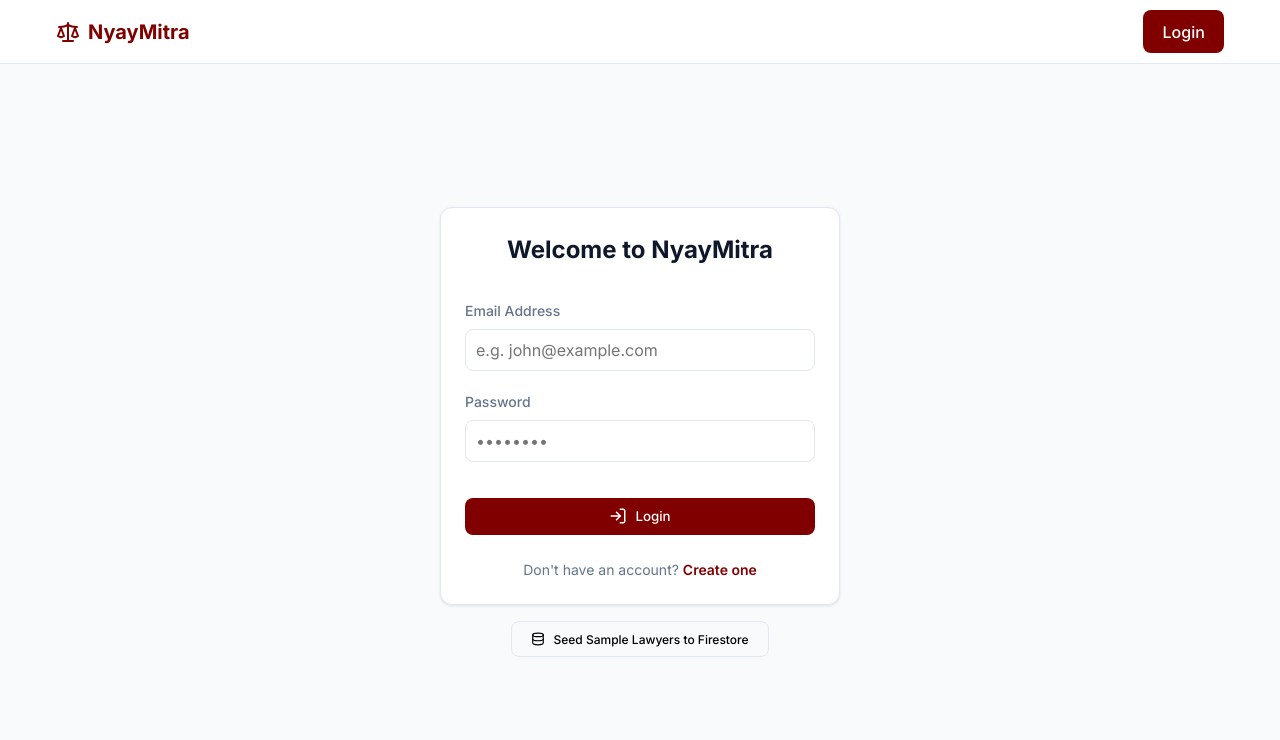
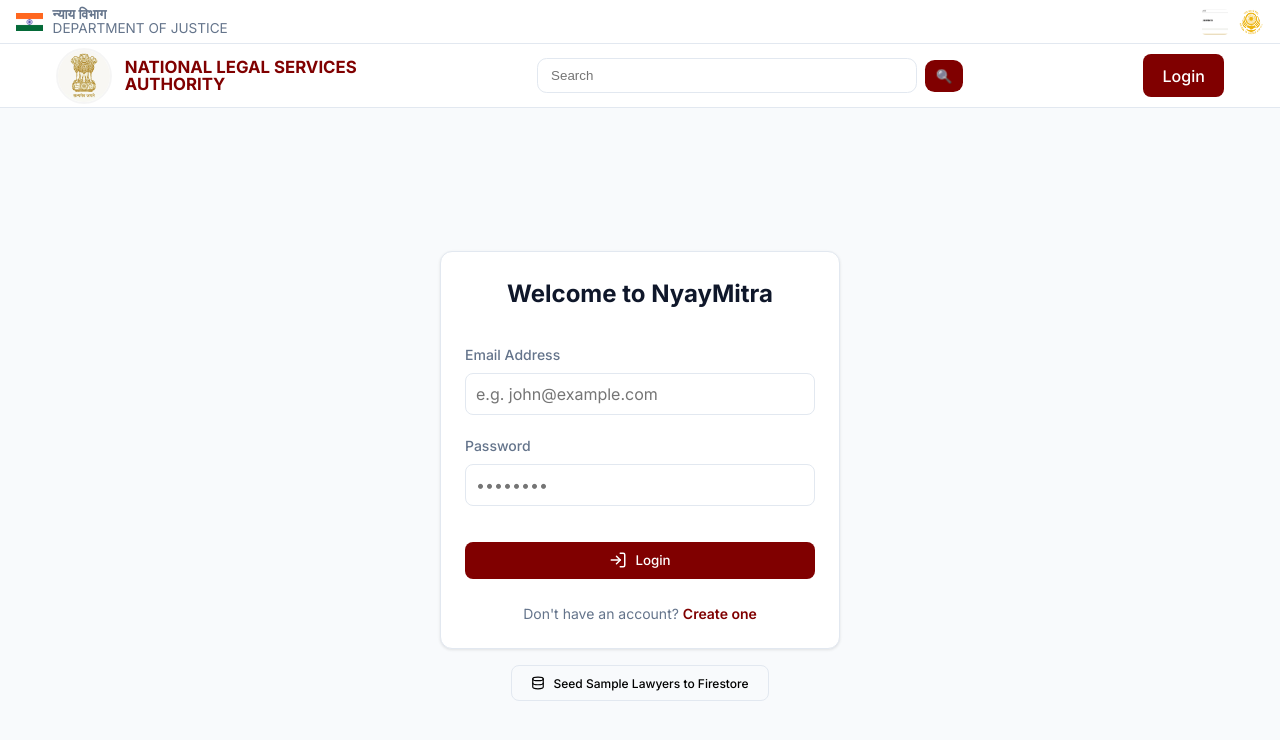
Before and after one commit to unknownmember4u/NyayMitra, a React (Vite) app: page /login in a window 1280 px wide. Shown: the top 740 px of the page. Built offline with nearby package versions, Linux system fonts and the light colour scheme; no server answers.

Commit message:
finetuning

```diff
--- a/src/components/layout/Navbar.jsx
+++ b/src/components/layout/Navbar.jsx
@@ -3,6 +3,10 @@
 import { useAuth } from '../../context/AuthContext';
 import { authService } from '../../services/authService';
 import { Scale, LogOut, User } from 'lucide-react';
+import flagIcon from '../../assets/icons/Flag.png';
+import lokAdalat from '../../assets/icons/lok-adalat.png';
+import satyamev from '../../assets/icons/satyamev.jpeg';
+import targetIcon from '../../assets/icons/target.jpeg';
 
 const Navbar = () => {
     const { currentUser } = useAuth();
@@ -18,13 +22,37 @@
     };
 
     return (
-        <nav className="navbar">
+        <header className="site-header">
+            <div className="gov-top">
+                <div className="gov-left">
+                    <img src={flagIcon} alt="India Flag" className="flag" />
+                    <div className="gov-text">
+                        <span className="hi">न्याय विभाग</span>
+                        <span className="en">DEPARTMENT OF JUSTICE</span>
+                    </div>
+                </div>
+                <div className="gov-right">
+                    <img src={targetIcon} alt="access" className="gov-small-icon" />
+                    <img src={lokAdalat} alt="lok-adalat" className="gov-small-icon" />
+                </div>
+            </div>
+
+            <nav className="navbar main-nav">
                 <div className="container navbar-content">
-                <Link to="/" className="logo flex-between" style={{ gap: '0.5rem' }}>
-                    <Scale size={24} />
-                    <span>NyayMitra</span>
+                    <Link to="/" className="brand">
+                        <img src={satyamev} alt="satyamev" className="brand-icon" />
+                        <div className="brand-title">
+                            <div className="big-title">NATIONAL LEGAL SERVICES</div>
+                            <div className="big-title">AUTHORITY</div>
+                        </div>
                     </Link>
 
+                    <div className="search-wrap">
+                        <input className="search-input" placeholder="Search" aria-label="Search" />
+                        <button className="search-btn" aria-label="Search Button">🔍</button>
+                    </div>
+
+                    {/* Right side actions (login / user) */}
                     {currentUser ? (
                         <div className="nav-actions">
                             {currentUser.name === 'Ashish Kamble' && (
@@ -46,6 +74,7 @@
                     )}
                 </div>
             </nav>
+        </header>
     );
 };
 
--- a/src/index.css
+++ b/src/index.css
@@ -157,6 +157,124 @@
   z-index: 10;
 }
 
+/* Government style top bar */
+.site-header {
+  width: 100%;
+}
+
+.gov-top {
+  height: 44px;
+  display: flex;
+  align-items: center;
+  justify-content: space-between;
+  padding: 0 1rem;
+  background: var(--white);
+  border-bottom: 1px solid var(--border);
+}
+
+.gov-left {
+  display: flex;
+  align-items: center;
+  gap: 0.6rem;
+}
+
+.flag {
+  height: 18px;
+  width: auto;
+  display: inline-block;
+}
+
+.gov-text {
+  display: flex;
+  flex-direction: column;
+  line-height: 1;
+  font-size: 0.85rem;
+  color: var(--text-muted);
+}
+
+.gov-text .hi {
+  font-weight: 600;
+}
+
+.gov-right {
+  display: flex;
+  gap: 0.6rem;
+  align-items: center;
+}
+
+.gov-small-icon {
+  height: 26px;
+  width: 26px;
+  object-fit: cover;
+  border-radius: 4px;
+}
+
+/* Main nav enhancements */
+.main-nav .container {
+  display: flex;
+  align-items: center;
+  justify-content: space-between;
+  gap: 1rem;
+}
+
+.brand {
+  display: flex;
+  align-items: center;
+  gap: 0.8rem;
+  color: var(--primary);
+}
+
+.brand-icon {
+  width: 56px;
+  height: 56px;
+  object-fit: cover;
+  border-radius: 9999px;
+  border: 2px solid rgba(0,0,0,0.04);
+}
+
+.brand-title .big-title {
+  font-size: 1.05rem;
+  font-weight: 700;
+  line-height: 1;
+}
+
+.search-wrap {
+  display: flex;
+  align-items: center;
+  gap: 0.5rem;
+}
+
+.search-input {
+  padding: 0.56rem 0.8rem;
+  border-radius: 0.6rem;
+  border: 1px solid var(--border);
+  width: 380px;
+}
+
+.search-btn {
+  background: var(--primary);
+  color: white;
+  border-radius: 0.6rem;
+  border: none;
+  padding: 0.5rem 0.65rem;
+}
+
+.emblem {
+  width: 64px;
+  height: 64px;
+  object-fit: contain;
+}
+
+@media (max-width: 768px) {
+  .search-input {
+    width: 140px;
+  }
+
+  .brand-title .big-title { font-size: 0.95rem; }
+
+  .gov-text { display:none; }
+}
+
 .nav-actions {
   display: flex;
   align-items: center;
--- a/src/pages/CreateCase.jsx
+++ b/src/pages/CreateCase.jsx
@@ -12,9 +12,12 @@
     const [description, setDescription] = useState('');
     const [documents, setDocuments] = useState([]); // Base64 or metadata
     const [aiUrgency, setAiUrgency] = useState(null);
+    const [aiModel, setAiModel] = useState(null);
+    const [aiRaw, setAiRaw] = useState(null);
     const [loading, setLoading] = useState(false);
 
     // Voice States
+    const [voiceLang, setVoiceLang] = useState('mr');
     const [isRecording, setIsRecording] = useState(false);
     const [transcribing, setTranscribing] = useState(false);
     const [analyzing, setAnalyzing] = useState(false);
@@ -58,6 +61,7 @@
         setTranscribing(true);
         const formData = new FormData();
         formData.append('audio', audioBlob, 'recording.webm');
+        formData.append('language', voiceLang);
 
         try {
             const response = await fetch('http://localhost:5000/transcribe', {
@@ -94,6 +98,8 @@
             if (data.category) setCategory(data.category);
             if (data.description) setDescription(data.description);
             if (data.urgency) setAiUrgency(data.urgency);
+            if (data.model) setAiModel(data.model);
+            if (data.raw) setAiRaw(data.raw);
         } catch (err) {
             console.error("Analysis failed", err);
             alert("AI processing failed. Please check backend and Gemini API key.");
@@ -159,6 +165,25 @@
                         <h3 className="m-b-1">Record Your Voice</h3>
                         <p className="text-muted m-b-2">Tell us about your problem in your own language.</p>
 
+                        <div className="m-b-2">
+                            <label className="text-muted small">Select Recording Language:</label>
+                            <select
+                                value={voiceLang}
+                                onChange={(e) => setVoiceLang(e.target.value)}
+                                style={{
+                                    padding: '0.5rem',
+                                    borderRadius: '0.5rem',
+                                    border: '1px solid var(--border)',
+                                    marginLeft: '0.5rem',
+                                    fontWeight: 'bold'
+                                }}
+                            >
+                                <option value="mr">Marathi (मराठी)</option>
+                                <option value="hi">Hindi (हिंदी)</option>
+                                <option value="en">English</option>
+                            </select>
+                        </div>
+
                         <div className="flex-between" style={{ justifyContent: 'center', gap: '1rem' }}>
                             {!isRecording ? (
                                 <button className="btn btn-primary" onClick={startRecording} type="button"
@@ -209,6 +234,20 @@
                                     >
                                         {analyzing ? <RefreshCw className="animate-spin" size={18} /> : <Wand2 size={18} />}
                                     </button>
+                                )}
+
+                                {/* Show which model processed the text and the raw output (if available) */}
+                                {aiModel && (
+                                    <div style={{ marginTop: '0.75rem' }}>
+                                        <label style={{ fontSize: '0.85rem', color: 'var(--text-muted)' }}>AI Model</label>
+                                        <div style={{ display: 'flex', gap: '0.5rem', alignItems: 'center', marginTop: '0.25rem' }}>
+                                            <input type="text" readOnly value={aiModel} style={{ padding: '0.5rem', borderRadius: '0.5rem', border: '1px solid var(--border)' }} />
+                                            <details style={{ fontSize: '0.85rem' }}>
+                                                <summary style={{ cursor: 'pointer' }}>View AI raw response</summary>
+                                                <pre style={{ whiteSpace: 'pre-wrap', maxHeight: '200px', overflow: 'auto', padding: '0.5rem', border: '1px solid var(--border)', borderRadius: '0.5rem', marginTop: '0.5rem' }}>{aiRaw}</pre>
+                                            </details>
+                                        </div>
+                                    </div>
                                 )}
                             </div>
                         </div>
```
Also changed, not shown: 1 other file (tests, documents, lock files or other folders). Lines whose indentation alone changed are shown as unchanged.
